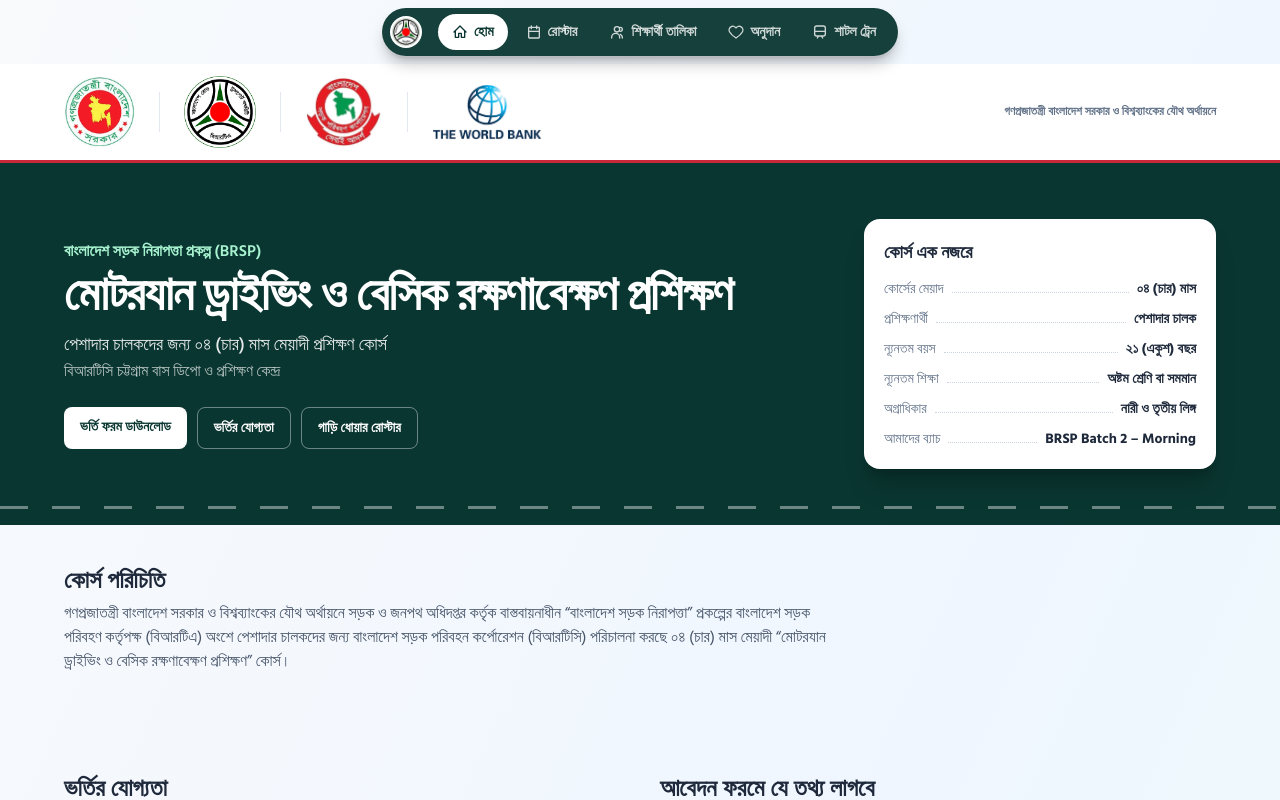
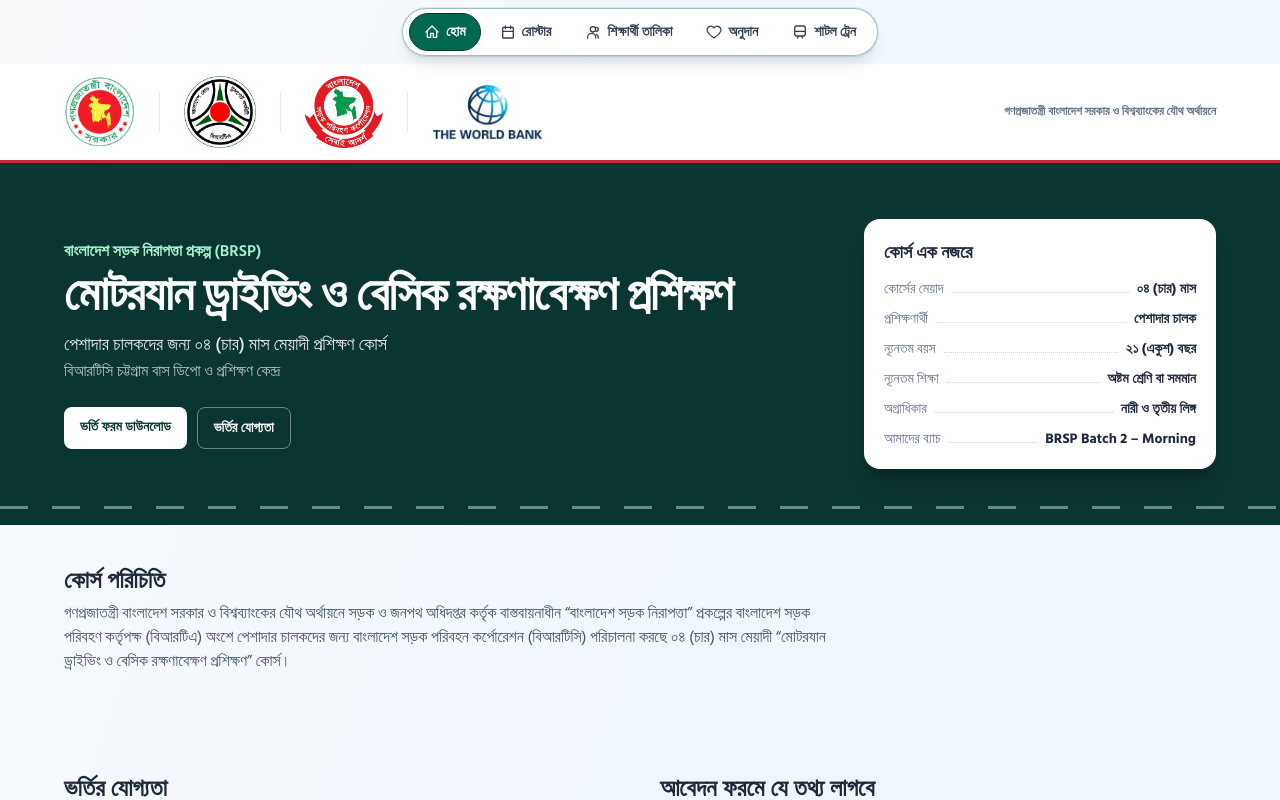
Before and after one commit to Hafiz-Sakib/BRSP, a React (Vite) app: page / in a window 1280 px wide. Shown: the top 800 px of the page. Built offline with nearby package versions, Linux system fonts and the light colour scheme.

Commit message:
Implement code changes to enhance functionality and improve performance

```diff
--- a/src/components/Header.jsx
+++ b/src/components/Header.jsx
@@ -6,7 +6,7 @@ import worldBankLogo from '../assets/logos/world-bank.png';
 const LOGOS = [
   { src: govtLogo, alt: 'গণপ্রজাতন্ত্রী বাংলাদেশ সরকার', w: 438, h: 443, cls: 'h-12 sm:h-[4.5rem]' },
   { src: brtaLogo, alt: 'বাংলাদেশ সড়ক পরিবহণ কর্তৃপক্ষ (বিআরটিএ)', w: 480, h: 480, cls: 'h-12 sm:h-[4.5rem]' },
-  { src: brtcLogo, alt: 'বাংলাদেশ সড়ক পরিবহণ কর্পোরেশন (বিআরটিসি)', w: 314, h: 292, cls: 'h-12 sm:h-[4.5rem]' },
+  { src: brtcLogo, alt: 'বাংলাদেশ সড়ক পরিবহণ কর্পোরেশন (বিআরটিসি)', w: 300, h: 276, cls: 'h-12 sm:h-[4.5rem]' },
   { src: worldBankLogo, alt: 'বিশ্বব্যাংক (The World Bank)', w: 480, h: 243, cls: 'h-9 sm:h-14' },
 ];
 
--- a/src/components/HomePage.jsx
+++ b/src/components/HomePage.jsx
@@ -1,3 +1,4 @@
+import batchPhoto from '../assets/batch-photo.jpg';
 import InstallButton from './InstallButton.jsx';
 import { BATCH, EFFECTIVE_FROM, PROJECT_NAME, COURSE_NAME, CENTER_NAME, FORMS } from '../data/roster.js';
 import {
@@ -53,9 +54,6 @@ export default function HomePage({ onNavigate }) {
                 ভর্তি ফরম ডাউনলোড
               </a>
               <a href="#eligibility" className={`${btn} border border-white/40 text-white hover:bg-white/10`}>ভর্তির যোগ্যতা</a>
-              <button type="button" onClick={() => onNavigate('roster')} className={`${btn} border border-white/40 text-white hover:bg-white/10`}>
-                গাড়ি ধোয়ার রোস্টার
-              </button>
               <InstallButton />
             </div>
           </div>
@@ -138,7 +136,22 @@ export default function HomePage({ onNavigate }) {
       </Section>
 
       <div className="px-4 sm:px-8 py-8 sm:py-10">
-        <div className="max-w-6xl mx-auto rounded-2xl bg-brsp-ink text-white p-6 sm:p-8 grid gap-5 md:grid-cols-[1fr_auto] md:items-center">
+        <div className="max-w-6xl mx-auto rounded-2xl bg-brsp-ink text-white overflow-hidden">
+          <figure className="relative">
+            <img
+              src={batchPhoto}
+              width={1600}
+              height={1200}
+              alt={`${BATCH} — ব্যাচের গ্রুপ ছবি`}
+              loading="lazy"
+              decoding="async"
+              className="w-full aspect-[4/3] sm:aspect-[16/9] lg:aspect-[21/9] object-cover object-[50%_72%]"
+            />
+            <figcaption className="absolute inset-x-0 bottom-0 bg-gradient-to-t from-black/70 to-transparent px-5 sm:px-8 pt-12 pb-4 text-sm sm:text-base font-semibold">
+              {BATCH}
+            </figcaption>
+          </figure>
+          <div className="p-5 sm:p-8 grid gap-5 md:grid-cols-[1fr_auto] md:items-center">
             <div>
               <h2 className="text-xl sm:text-2xl font-bold">আমাদের ব্যাচ: {BATCH}</h2>
               <p className="mt-2 text-white/80 leading-relaxed">
@@ -148,6 +161,7 @@ export default function HomePage({ onNavigate }) {
             <div className="flex flex-wrap gap-2.5">
               <button type="button" onClick={() => onNavigate('roster')} className={`${btn} bg-white text-brsp-ink hover:bg-emerald-50`}>রোস্টার দেখুন</button>
               <button type="button" onClick={() => onNavigate('students')} className={`${btn} border border-white/40 hover:bg-white/10`}>শিক্ষার্থী তালিকা</button>
+            </div>
           </div>
         </div>
       </div>
--- a/src/components/Navbar.jsx
+++ b/src/components/Navbar.jsx
@@ -1,5 +1,4 @@
 import { useEffect, useRef, useState } from 'react';
-import brtaLogo from '../assets/logos/brta.png';
 
 const ICONS = {
   home: 'M3 12l9-9 9 9M5 10v10h5v-6h4v6h5V10',
@@ -48,13 +47,8 @@ export default function Navbar({ tab, onChange }) {
   };
 
   return (
-    <nav ref={ref} aria-label="প্রধান মেনু" className="no-print sticky top-0 z-40 h-16 px-3 flex items-center justify-center">
-      <div className="w-full md:w-auto max-w-xl md:max-w-none h-12 flex items-center justify-between gap-1 rounded-full bg-brsp-ink/95 backdrop-blur-md text-white ring-1 ring-white/15 shadow-lg shadow-black/25 pl-2 pr-2">
-        <button type="button" onClick={() => select('home')} className="flex items-center gap-2 rounded-full pr-2 md:pr-3" aria-label="হোম পেজে যান">
-          <img src={brtaLogo} width={32} height={32} alt="" className="w-8 h-8 rounded-full bg-white p-0.5 select-none" draggable="false" />
-          <span className="font-bold text-sm md:hidden">BRSP Batch 2</span>
-        </button>
-
+    <nav ref={ref} aria-label="প্রধান মেনু" className="no-print sticky top-0 z-40 h-16 px-3 flex items-center justify-end md:justify-center">
+      <div className="h-12 flex items-center rounded-full bg-white/95 backdrop-blur-md text-slate-700 border border-brsp-green/40 ring-1 ring-brsp-green/10 shadow-lg shadow-black/10 px-1.5">
         <ul className="hidden md:flex items-center gap-1">
           {NAV_ITEMS.map((it) => (
             <li key={it.id}>
@@ -62,8 +56,10 @@ export default function Navbar({ tab, onChange }) {
                 type="button"
                 onClick={() => select(it.id)}
                 aria-current={tab === it.id ? 'page' : undefined}
-                className={`flex items-center gap-1.5 px-3.5 py-2 rounded-full text-sm font-semibold transition ${
-                  tab === it.id ? 'bg-white text-brsp-ink' : 'text-white/80 hover:text-white hover:bg-white/10'
+                className={`flex items-center gap-1.5 px-3.5 py-2 rounded-full text-sm font-semibold border transition ${
+                  tab === it.id
+                    ? 'bg-brsp-green text-white border-brsp-ink shadow-sm'
+                    : 'border-transparent text-slate-700 hover:text-brsp-green hover:bg-brsp-green/10'
                 }`}
               >
                 <Icon name={it.id} />
@@ -79,7 +75,7 @@ export default function Navbar({ tab, onChange }) {
           aria-expanded={open}
           aria-controls="mobile-menu"
           aria-label={open ? 'মেনু বন্ধ করুন' : 'মেনু খুলুন'}
-          className="md:hidden grid place-items-center w-10 h-10 rounded-full hover:bg-white/10 transition"
+          className="md:hidden grid place-items-center w-10 h-10 rounded-full text-brsp-ink hover:bg-brsp-green/10 transition"
         >
           <svg className="w-6 h-6" viewBox="0 0 24 24" fill="none" stroke="currentColor" strokeWidth="2" strokeLinecap="round" aria-hidden="true">
             {open ? <path d="M6 6l12 12M18 6L6 18" /> : <path d="M4 7h16M4 12h16M4 17h16" />}
@@ -88,15 +84,17 @@ export default function Navbar({ tab, onChange }) {
       </div>
 
       {open && (
-        <ul id="mobile-menu" className="anim-page md:hidden absolute inset-x-3 top-full -mt-1 rounded-2xl bg-brsp-ink text-white ring-1 ring-white/15 shadow-xl p-2">
+        <ul id="mobile-menu" className="anim-page md:hidden absolute right-3 top-full -mt-1 w-[min(18rem,calc(100vw-1.5rem))] rounded-2xl bg-white text-slate-700 border border-brsp-green/40 shadow-xl shadow-black/15 p-2">
           {NAV_ITEMS.map((it) => (
             <li key={it.id}>
               <button
                 type="button"
                 onClick={() => select(it.id)}
                 aria-current={tab === it.id ? 'page' : undefined}
-                className={`w-full flex items-center gap-3 text-left px-4 py-3 rounded-xl font-semibold transition ${
-                  tab === it.id ? 'bg-white text-brsp-ink' : 'text-white/90 hover:bg-white/10'
+                className={`w-full flex items-center gap-3 text-left px-4 py-3 rounded-xl font-semibold border transition ${
+                  tab === it.id
+                    ? 'bg-brsp-green text-white border-brsp-ink'
+                    : 'border-transparent hover:bg-brsp-green/10'
                 }`}
               >
                 <Icon name={it.id} />
```
Also changed, not shown: src/assets/batch-photo.jpg (added), src/assets/logos/brtc.png. Lines whose indentation alone changed are shown as unchanged.
